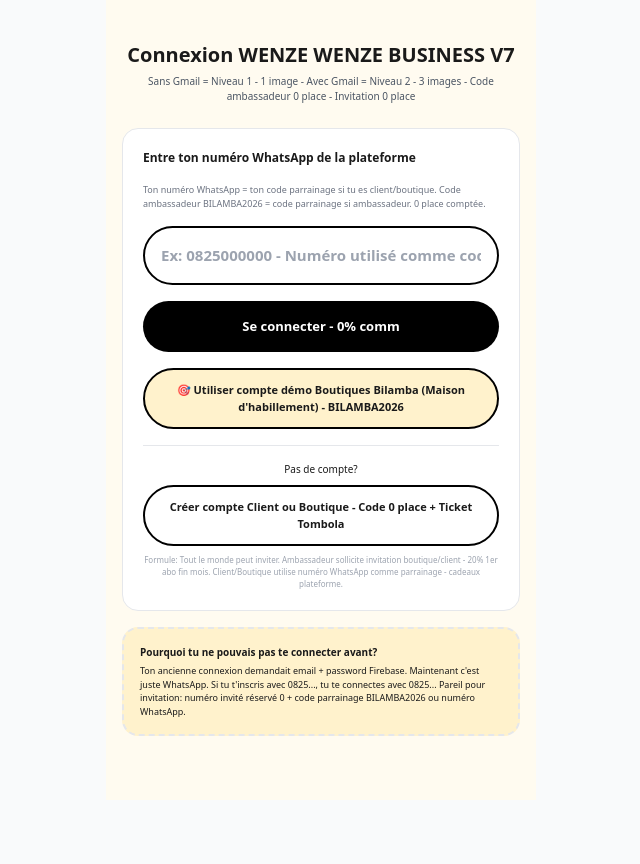
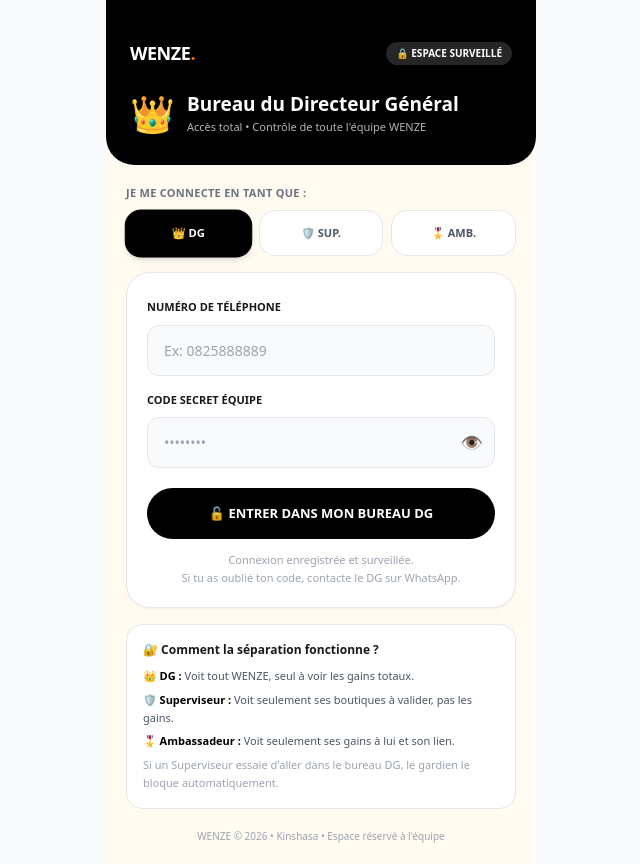
Before and after one commit to kongolokelvin47-cmd/Wenze-pwa, a Next.js app: page /connexion in a window 1280 px wide. Shown: the whole page, without its empty margins (319-959 px from the left). Before the commit the page ends 800 px from the top, so only its background shows below. Built offline with nearby package versions, Linux system fonts and the light colour scheme.

Commit message:
Refactor Connexion component and update logic

```diff
--- a/app/connexion/page.tsx
+++ b/app/connexion/page.tsx
@@ -1,102 +1,159 @@
 "use client";
-import { useState, Suspense } from "react";
-import Link from "next/link";
-import { useRouter, useSearchParams } from "next/navigation";
 
-export const dynamic = "force-dynamic";
-const cleanWa = (n:any)=> (n||"").toString().replace(/[^0-9]/g,"").replace(/^0+/,"");
+import { useState } from "react";
+import { useRouter } from "next/navigation";
 
-function ConnexionContent(){
+// ============================================================
+// WENZE - CONNEXION ÉQUIPE PRO - VERSION SÉPARÉE B
+// DG -> /dg-prive | SUPERVISEUR -> /equipe/superviseur | AMBASSADEUR -> /equipe/ambassadeur
+// ============================================================
+export default function ConnexionEquipePro() {
   const router = useRouter();
-  const sp = useSearchParams();
-  const next = sp.get("next")||"/profil";
-  const [wa, setWa] = useState("");
-  const [toast, setToast] = useState("");
+  const [telephone, setTelephone] = useState("");
+  const [code, setCode] = useState("");
+  const [afficherCode, setAfficherCode] = useState(false);
+  const [role, setRole] = useState<"DG" | "SUPERVISEUR" | "AMBASSADEUR">("DG");
+  const [erreur, setErreur] = useState("");
+  const [chargement, setChargement] = useState(false);
 
-  const handleLogin = ()=>{
-    const cleaned = cleanWa(wa);
-    if(cleaned.length<9){ setToast("Numéro invalide Ex: 0825000000"); setTimeout(()=>setToast(""),3000); return; }
-    try{
-      const all = JSON.parse(localStorage.getItem("wenze_all_users")||"[]");
-      const found = all.find((u:any)=> cleanWa(u.ownerWhatsapp||u.whatsapp)===cleaned);
-      if(!found){
-        setToast(`Aucun compte avec 0${cleaned.slice(-9)} - Va t'inscrire - Boutiques Bilamba (Maison d'habillement) exemple`);
-        setTimeout(()=> router.push(`/inscription?invite=${cleaned}`), 1500);
+  // CODES ÉQUIPE - Change les codes Superviseur / Ambassadeur après ton test
+  // DG : ton code personnel, ne le partage JAMAIS
+  const codesValides: Record<string, string> = {
+    DG: "Kelvin1997@",
+    SUPERVISEUR: "WENZE-SUP-2026",
+    AMBASSADEUR: "WENZE-AMB-2026",
+  };
+
+  const infosRole = {
+    DG: { titre: "Bureau du Directeur Général", sousTitre: "Accès total • Contrôle de toute l'équipe WENZE", icone: "👑", couleur: "bg-black text-white", dest: "/dg-prive" },
+    SUPERVISEUR: { titre: "Espace Superviseur", sousTitre: "Validation des boutiques • Gestion de ton quartier", icone: "🛡️", couleur: "bg-[#1A3A2F] text-white", dest: "/equipe/superviseur" },
+    AMBASSADEUR: { titre: "Espace Ambassadeur", sousTitre: "Tes gains • Tes filleuls • Ton lien de parrainage", icone: "🎖️", couleur: "bg-[#FF6B00] text-white", dest: "/equipe/ambassadeur" },
+  };
+
+  const seConnecter = () => {
+    setErreur("");
+    if (telephone.trim().replace(/\D/g, "").length < 9) {
+      setErreur("Numéro incomplet. Exemple : 0825888889 ou 243825888889");
+      return;
+    }
+    if (code.length < 4) {
+      setErreur("Code trop court. Vérifie ton code secret.");
+      return;
+    }
+
+    setChargement(true);
+
+    setTimeout(() => {
+      if (code !== codesValides[role]) {
+        setErreur("Code incorrect pour ce rôle. Vérifie ton rôle et ton code.");
+        setChargement(false);
         return;
       }
-      localStorage.setItem("wenze_user", JSON.stringify(found));
-      setToast(`✅ Connecté ${found.nomEtablissement||found.name||found.nom} - Niveau ${found.niveau||1} - ${found.isAmbassadeur?`Ambassadeur ${found.ambassadorCode}`:`Code parrainage ${found.myInviteCode||cleaned.slice(-4)} (0 place)`}`);
-      setTimeout(()=> router.push(next), 800);
-    }catch(e){ setToast("Erreur connexion"); }
+
+      // ON DONNE LE BADGE AU GARDIEN - Valide 24h
+      document.cookie = `wenze-role=${role}; path=/; max-age=86400; SameSite=Lax`;
+      document.cookie = `wenze-tel=${telephone.trim()}; path=/; max-age=86400; SameSite=Lax`;
+
+      // SÉPARATION B : Chacun va dans SON bureau, pas dans celui des autres
+      router.push(infosRole[role].dest);
+    }, 700);
   };
 
-  const handleDemo = ()=>{
-    // Compte démo pour toi - Boutiques Bilamba
-    const demo = {
-      id: "243825000000",
-      ownerWhatsapp: "243825000000",
-      whatsapp: "243825000000",
-      role: "vendeur",
-      user_type: "vendeur",
-      name: "Bilamba",
-      nomBoutique: "Bilamba",
-      marque: "Maison d'habillement",
-      nomEtablissement: "Boutiques Bilamba (Maison d'habillement)",
-      boutiqueName: "Boutiques Bilamba (Maison d'habillement)",
-      commune: "Gombe",
-      ville: "Kinshasa",
-      email: "",
-      emailVerified: false,
-      whatsappVerified: true,
-      niveau: 1,
-      hasGmail: false,
-      myInviteCode: "BILAMBA2026",
-      ambassadorCode: "BILAMBA2026",
-      isAmbassadeur: true,
-      createdAt: new Date().toISOString(),
-    };
-    if(typeof window!=="undefined"){
-      localStorage.setItem("wenze_user", JSON.stringify(demo));
-      const all = JSON.parse(localStorage.getItem("wenze_all_users")||"[]");
-      const idx = all.findIndex((u:any)=> cleanWa(u.ownerWhatsapp)===cleanWa(demo.ownerWhatsapp));
-      if(idx>=0) all[idx]=demo; else all.push(demo);
-      localStorage.setItem("wenze_all_users", JSON.stringify(all));
-    }
-    setToast(`✅ Compte démo Boutiques Bilamba (Maison d'habillement) - Ambassadeur BILAMBA2026 - Code parrainage BILAMBA2026 (0 place) - 20% 1er abo`);
-    setTimeout(()=> router.push(next), 800);
-  };
+  const info = infosRole[role];
 
   return (
-    <div className="max-w-[430px] mx-auto min-h-screen bg-[#FFFBF0] p-4">
-      {toast&&<div className="bg-black text-white p-3 rounded-xl text-[11px] font-bold text-center mb-4">{toast}</div>}
-
-      <header className="py-6 text-center">
-        <h1 className="font-black text-[20px]">Connexion WENZE WENZE BUSINESS V7</h1>
-        <p className="text-[10px] text-gray-600 mt-1">Sans Gmail = Niveau 1 - 1 image - Avec Gmail = Niveau 2 - 3 images - Code ambassadeur 0 place - Invitation 0 place</p>
-      </header>
-
-      <div className="bg-white border rounded-2xl p-5 space-y-4">
-        <p className="font-black text-[12px]">Entre ton numéro WhatsApp de la plateforme</p>
-        <p className="text-[9px] text-gray-500">Ton numéro WhatsApp = ton code parrainage si tu es client/boutique. Code ambassadeur BILAMBA2026 = code parrainage si ambassadeur. 0 place comptée.</p>
-        <input value={wa} onChange={e=>setWa(e.target.value)} placeholder="Ex: 0825000000 - Numéro utilisé comme code parrainage" className="w-full p-4 rounded-full border-2 border-black text-[15px] font-bold text-center" />
-        <button onClick={handleLogin} className="w-full bg-black text-white py-4 rounded-full font-black text-[13px]">Se connecter - 0% comm</button>
-        <button onClick={handleDemo} className="w-full bg-[#FFF2CC] border-2 border-black py-3 rounded-full font-black text-[11px]">🎯 Utiliser compte démo Boutiques Bilamba (Maison d'habillement) - BILAMBA2026</button>
-
-        <div className="pt-4 border-t">
-          <p className="text-[10px] text-center">Pas de compte?</p>
-          <Link href="/inscription" className="mt-2 block w-full bg-white border-2 border-black py-3 rounded-full text-center font-black text-[11px]">Créer compte Client ou Boutique - Code 0 place + Ticket Tombola</Link>
-          <p className="text-[8px] text-center text-gray-400 mt-2">Formule: Tout le monde peut inviter. Ambassadeur sollicite invitation boutique/client - 20% 1er abo fin mois. Client/Boutique utilise numéro WhatsApp comme parrainage - cadeaux plateforme.</p>
+    <div className="max-w-[430px] mx-auto min-h-screen bg-[#FFFBF0] flex flex-col">
+      {/* HEADER WENZE */}
+      <div className="bg-black text-white px-6 pt-10 pb-6 rounded-b-[28px]">
+        <div className="flex items-center justify-between">
+          <p className="font-black text-[18px] tracking-tight">WENZE<span className="text-[#FF6B00]">.</span></p>
+          <span className="text-[10px] bg-white/15 px-2.5 py-1 rounded-full font-bold">🔒 ESPACE SURVEILLÉ</span>
+        </div>
+        <div className="mt-5 flex items-center gap-3">
+          <span className="text-[36px]">{info.icone}</span>
+          <div>
+            <h1 className="font-black text-[19px] leading-tight">{info.titre}</h1>
+            <p className="text-[11px] text-white/70 mt-0.5">{info.sousTitre}</p>
+          </div>
         </div>
       </div>
 
-      <div className="bg-[#FFF2CC] border-2 border-dashed rounded-2xl p-4 mt-4">
-        <p className="font-black text-[10px]">Pourquoi tu ne pouvais pas te connecter avant?</p>
-        <p className="text-[9px] mt-1">Ton ancienne connexion demandait email + password Firebase. Maintenant c'est juste WhatsApp. Si tu t'inscris avec 0825..., tu te connectes avec 0825... Pareil pour invitation: numéro invité réservé 0{cleanWa(wa).slice(-4)} + code parrainage BILAMBA2026 ou numéro WhatsApp.</p>
+      <div className="px-5 py-5 flex-1">
+        {/* CHOIX DU RÔLE - SÉPARATION VISUELLE */}
+        <p className="text-[11px] font-black tracking-wide text-gray-500">JE ME CONNECTE EN TANT QUE :</p>
+        <div className="grid grid-cols-3 gap-2 mt-2">
+          {([
+            { id: "DG", label: "👑 DG" },
+            { id: "SUPERVISEUR", label: "🛡️ SUP." },
+            { id: "AMBASSADEUR", label: "🎖️ AMB." },
+          ] as const).map((r) => (
+            <button
+              key={r.id}
+              onClick={() => { setRole(r.id); setErreur(""); }}
+              className={`py-3.5 rounded-2xl text-[11px] font-black border transition-all ${role === r.id ? infosRole[r.id].couleur + " border-black shadow-md scale-[1.02]" : "bg-white text-gray-600 border-gray-200"}`}
+            >
+              {r.label}
+            </button>
+          ))}
+        </div>
+
+        <div className="bg-white rounded-[24px] p-5 mt-4 border shadow-sm">
+          <label className="text-[11px] font-black">NUMÉRO DE TÉLÉPHONE</label>
+          <input
+            value={telephone}
+            onChange={(e) => setTelephone(e.target.value)}
+            placeholder="Ex: 0825888889"
+            inputMode="tel"
+            className="w-full border border-gray-200 rounded-xl px-4 py-3.5 text-[14px] outline-none mt-2 focus:border-black bg-gray-50"
+          />
+
+          <label className="text-[11px] font-black mt-4 block">CODE SECRET ÉQUIPE</label>
+          <div className="relative mt-2">
+            <input
+              value={code}
+              onChange={(e) => setCode(e.target.value)}
+              type={afficherCode ? "text" : "password"}
+              placeholder="••••••••"
+              onKeyDown={(e) => e.key === "Enter" && seConnecter()}
+              className="w-full border border-gray-200 rounded-xl px-4 py-3.5 text-[14px] outline-none focus:border-black bg-gray-50 pr-12"
+            />
+            <button onClick={() => setAfficherCode(!afficherCode)} className="absolute right-3 top-1/2 -translate-y-1/2 text-[18px]">
+              {afficherCode ? "🙈" : "👁️"}
+            </button>
+          </div>
+
+          {erreur && (
+            <div className="bg-red-50 border border-red-100 text-red-700 text-[12px] font-bold p-3 rounded-xl mt-4 flex gap-2">
+              <span>⚠️</span><span>{erreur}</span>
+            </div>
+          )}
+
+          <button
+            onClick={seConnecter}
+            disabled={chargement}
+            className="w-full bg-black text-white py-4 rounded-full font-black text-[13px] mt-5 active:scale-[0.98] transition disabled:opacity-60"
+          >
+            {chargement ? "⏳ Vérification du badge..." : `🔓 ENTRER DANS ${role === "DG" ? "MON BUREAU DG" : role === "SUPERVISEUR" ? "MON ESPACE SUP." : "MON ESPACE AMB."}`}
+          </button>
+
+          <p className="text-center text-[11px] text-gray-400 mt-3 leading-relaxed">
+            Connexion enregistrée et surveillée.<br />Si tu as oublié ton code, contacte le DG sur WhatsApp.
+          </p>
+        </div>
+
+        {/* SÉPARATION EXPLIQUÉE - PRO */}
+        <div className="bg-white border rounded-2xl p-4 mt-4">
+          <p className="font-black text-[12px]">🔐 Comment la séparation fonctionne ?</p>
+          <div className="text-[11px] text-gray-600 mt-2 space-y-1.5 leading-relaxed">
+            <p><b className="text-black">👑 DG :</b> Voit tout WENZE, seul à voir les gains totaux.</p>
+            <p><b className="text-black">🛡️ Superviseur :</b> Voit seulement ses boutiques à valider, pas les gains.</p>
+            <p><b className="text-black">🎖️ Ambassadeur :</b> Voit seulement ses gains à lui et son lien.</p>
+            <p className="text-gray-400">Si un Superviseur essaie d'aller dans le bureau DG, le gardien le bloque automatiquement.</p>
+          </div>
+        </div>
+
+        <p className="text-center text-[10px] text-gray-400 mt-5">WENZE © 2026 • Kinshasa • Espace réservé à l'équipe</p>
       </div>
     </div>
   );
-}
-
-export default function ConnexionPage(){
-  return <Suspense fallback={<div className="max-w-[430px] mx-auto p-6">Chargement...</div>}><ConnexionContent/></Suspense>;
-}
+    }
```
